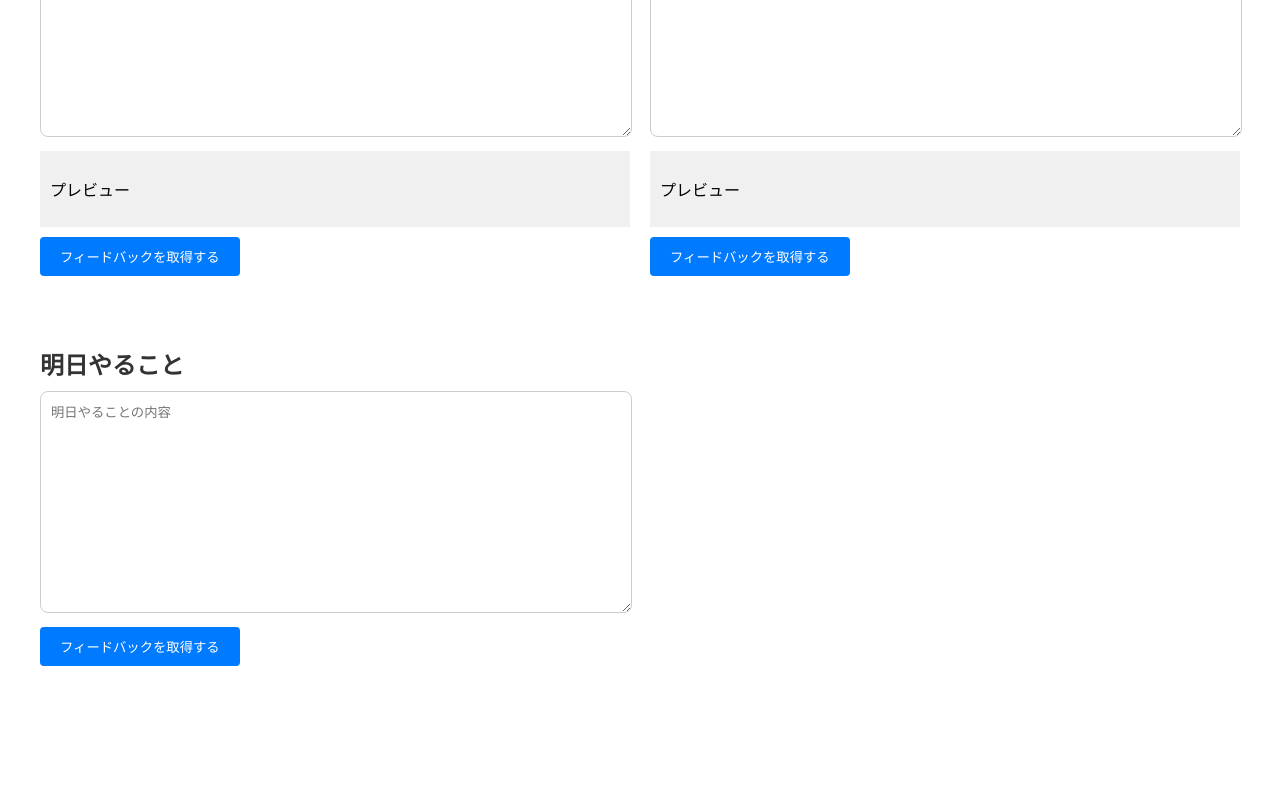
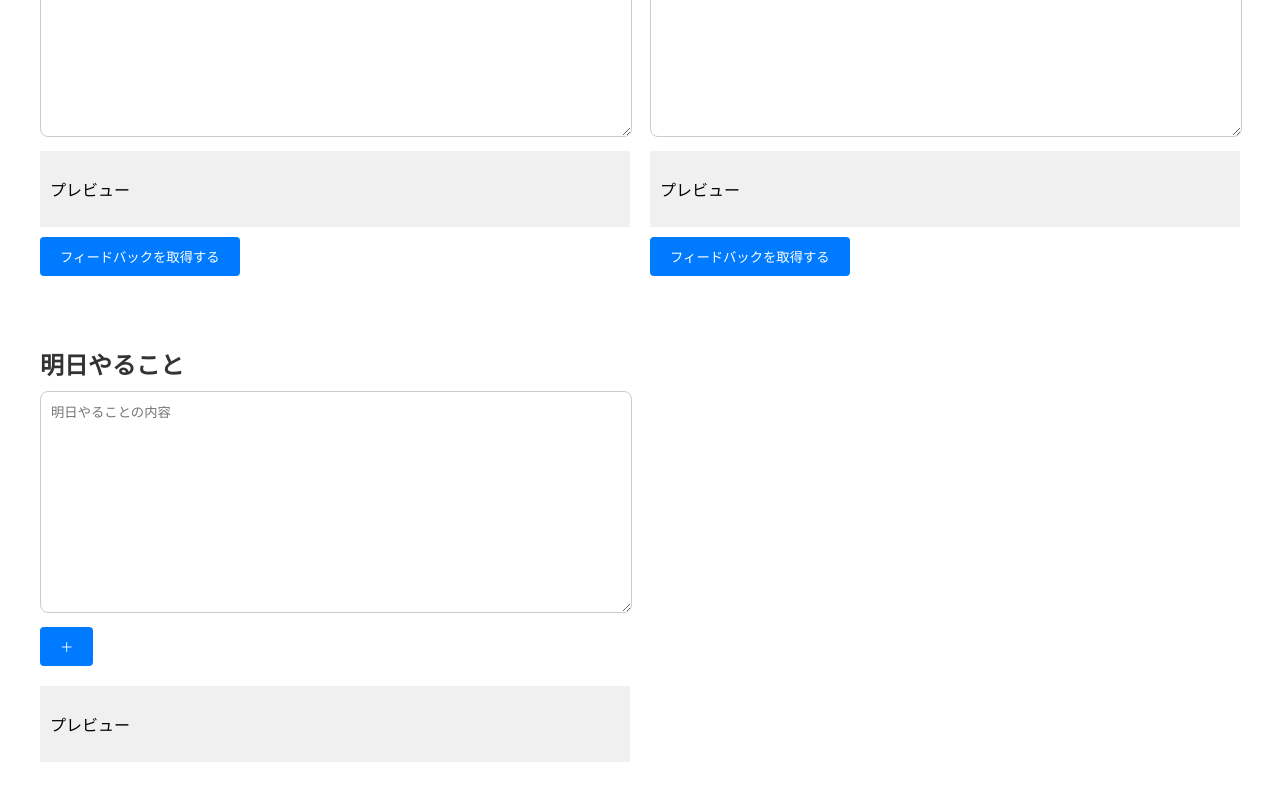
Before and after one commit to apprentice-team-3/DEV2, a React (Create React App) app in the folder nippo-kun/: page / in a window 1280 px wide. Shown: the part 705-1505 px from the top of the page. Before the commit the page ends 1421 px from the top, so only its background shows below. Built offline with nearby package versions, Linux system fonts and the light colour scheme.

Commit message:
明日やることを表示

```diff
--- a/nippo-kun/src/components/tomorrow/single/index.css
+++ b/nippo-kun/src/components/tomorrow/single/index.css
@@ -1,14 +1,15 @@
-.single__title {
+.multi__title {
   font-size: 24px;
   color: #333;
   margin-bottom: 10px;
 }
 
-.single__textarea__wrapper {
+.multi__textarea__wrapper {
   position: relative;
+  margin-bottom: 10px;
 }
 
-.single__textarea {
+.multi__textarea {
   width: calc(100% - 20px);
   height: 200px;
   padding: 10px;
@@ -17,8 +18,16 @@
   border-radius: 8px;
 }
 
-.single__button {
-  display: block;
+.multi__preview {
+  background-color: #f0f0f0;
+  padding: 10px;
+  margin-bottom: 10px;
+  position: relative;
+  /* Add this to position child elements relative to this element */
+}
+
+.multi__button {
+  display: inline-block;
   background-color: #007bff;
   color: white;
   padding: 10px 20px;
@@ -27,10 +36,29 @@
   cursor: pointer;
   margin-bottom: 10px;
   transition: background-color 0.3s ease-in-out;
+}
+
+.multi__button.add {
+  margin-right: 10px;
+}
+
+.multi__button.remove {
+  display: block;
+  background-color: #dc3545;
+  padding: 10px 20px;
+  border: none;
+  border-radius: 4px;
+  cursor: pointer;
+  margin-bottom: 10px;
+  transition: background-color 0.3s ease-in-out;
 
   &:hover {
-    background-color: #0056b3;
+    background-color: #c82333;
   }
+}
+
+.multi__button:hover {
+  background-color: #0056b3;
 }
 
 @keyframes fadeIn {
@@ -43,10 +71,16 @@
   }
 }
 
-.single__feedback {
+.multi__textarea__item {
   background-color: #f8f9fa;
   border: 1px solid #ccc;
   padding: 10px;
   border-radius: 4px;
+  margin-bottom: 10px;
+  position: relative;
   animation: fadeIn 0.3s ease-in-out;
 }
+
+.multi__textarea__block {
+  white-space: pre-wrap;
+}
--- a/nippo-kun/src/components/tomorrow/single/index.js
+++ b/nippo-kun/src/components/tomorrow/single/index.js
@@ -1,35 +1,70 @@
+import { marked } from "marked";
 import React, { useState } from "react";
+import sanitizeHtml from "sanitize-html";
 import "./index.css";
 
-export default function Single({ title, placeholder }) {
-  const [showFeedback, setShowFeedBack] = useState(false);
+export default function MultiTextarea({ title, placeholder }) {
   const [content, setContent] = useState("");
-  const [markdownList, setMarkdownList] = useState([]);
+  const [textareaList, setTextareaList] = useState([]);
+
+  const handleAddTextarea = () => {
+    setTextareaList([...textareaList, content]);
+    setContent("");
+  };
+
+  const handleRemoveTextarea = (index) => {
+    const newList = textareaList.filter((_, i) => i !== index);
+    setTextareaList(newList);
+  };
+
+  const getSanitizedMarkdown = (markdown) => {
+    const markedText = sanitizeHtml(markdown, {
+      allowedTags: [],
+      disallowedTagsMode: "recursiveEscape",
+    });
+
+    marked.setOptions({
+      gfm: true,
+      breaks: true,
+    });
+
+    return marked.parse(markedText);
+  };
 
   return (
     <div>
-      <h2 className="single__title">{title}</h2>
-      <div className="single__textarea__wrapper">
-        <div className="single__textarea__block"></div>
+      <h2 className="multi__title">{title}</h2>
+      <div className="multi__textarea__wrapper">
         <textarea
-          className="single__textarea"
+          className="multi__textarea"
           placeholder={placeholder}
-          onChange={(e) => {
-            setContent(e.target.value);
-          }}
-          onKeyDown={(e) => {
-            if (e.key === "Enter") {
-              setMarkdownList([...markdownList, e.target.value]);
-              setContent("");
-            }
-          }}
-          defaultValue={content}
+          value={content}
+          onChange={(e) => setContent(e.target.value)}
         ></textarea>
+        <button className="multi__button add" onClick={handleAddTextarea}>
+          ＋
+        </button>
       </div>
-      <button className="single__button" onClick={() => setShowFeedBack(true)}>
-        フィードバックを取得する
-      </button>
-      {showFeedback && <div className="single__feedback">feed-back</div>}
+      <div className="multi__preview">
+        <p>プレビュー</p>
+        <div
+          dangerouslySetInnerHTML={{ __html: getSanitizedMarkdown(content) }}
+        />
+      </div>
+      {textareaList.map((text, index) => (
+        <div key={index} className="multi__textarea__item">
+          <div
+            className="multi__textarea__block"
+            dangerouslySetInnerHTML={{ __html: getSanitizedMarkdown(text) }}
+          ></div>
+          <button
+            className="multi__button remove"
+            onClick={() => handleRemoveTextarea(index)}
+          >
+            ー
+          </button>
+        </div>
+      ))}
     </div>
   );
 }
```
